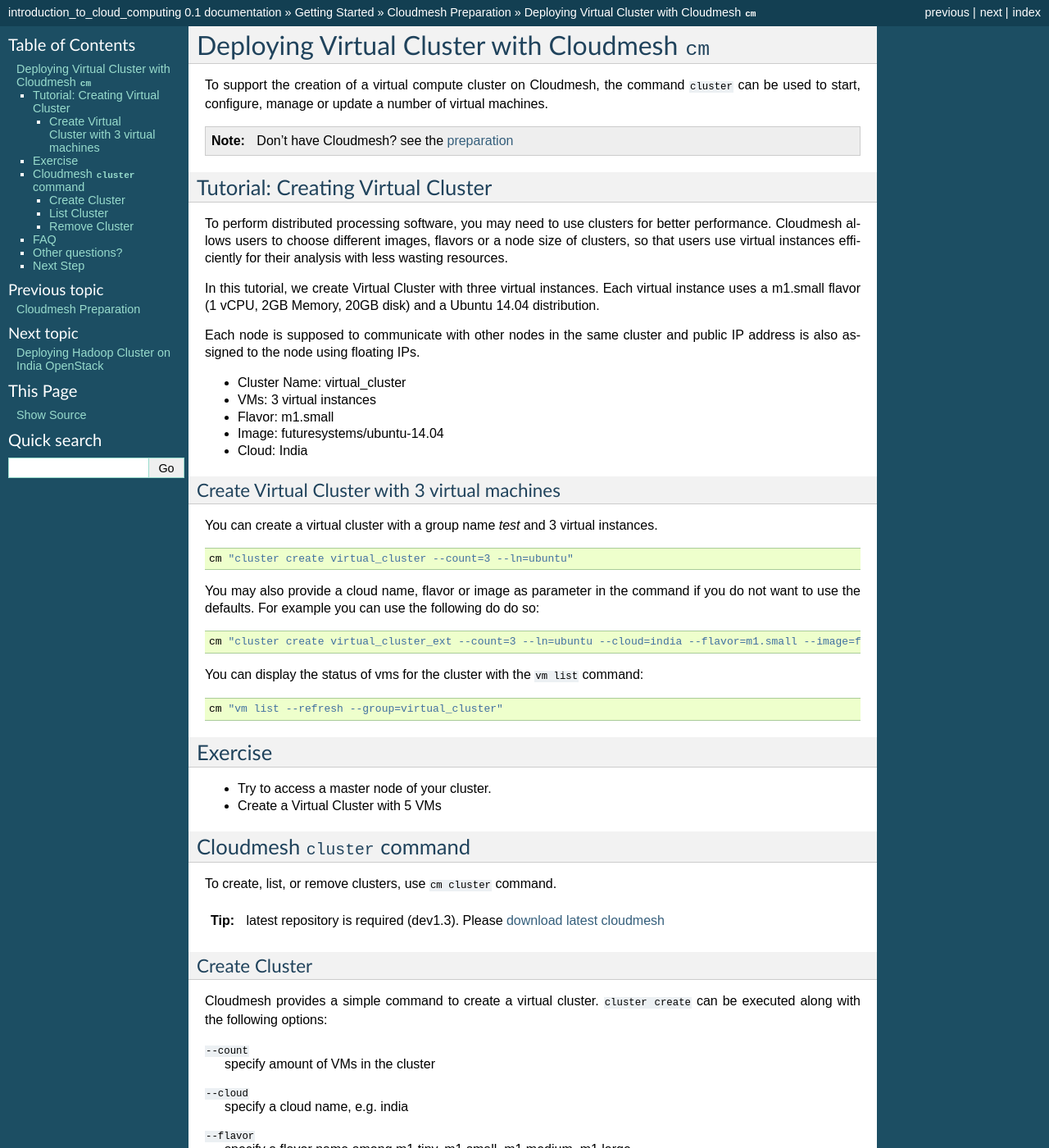
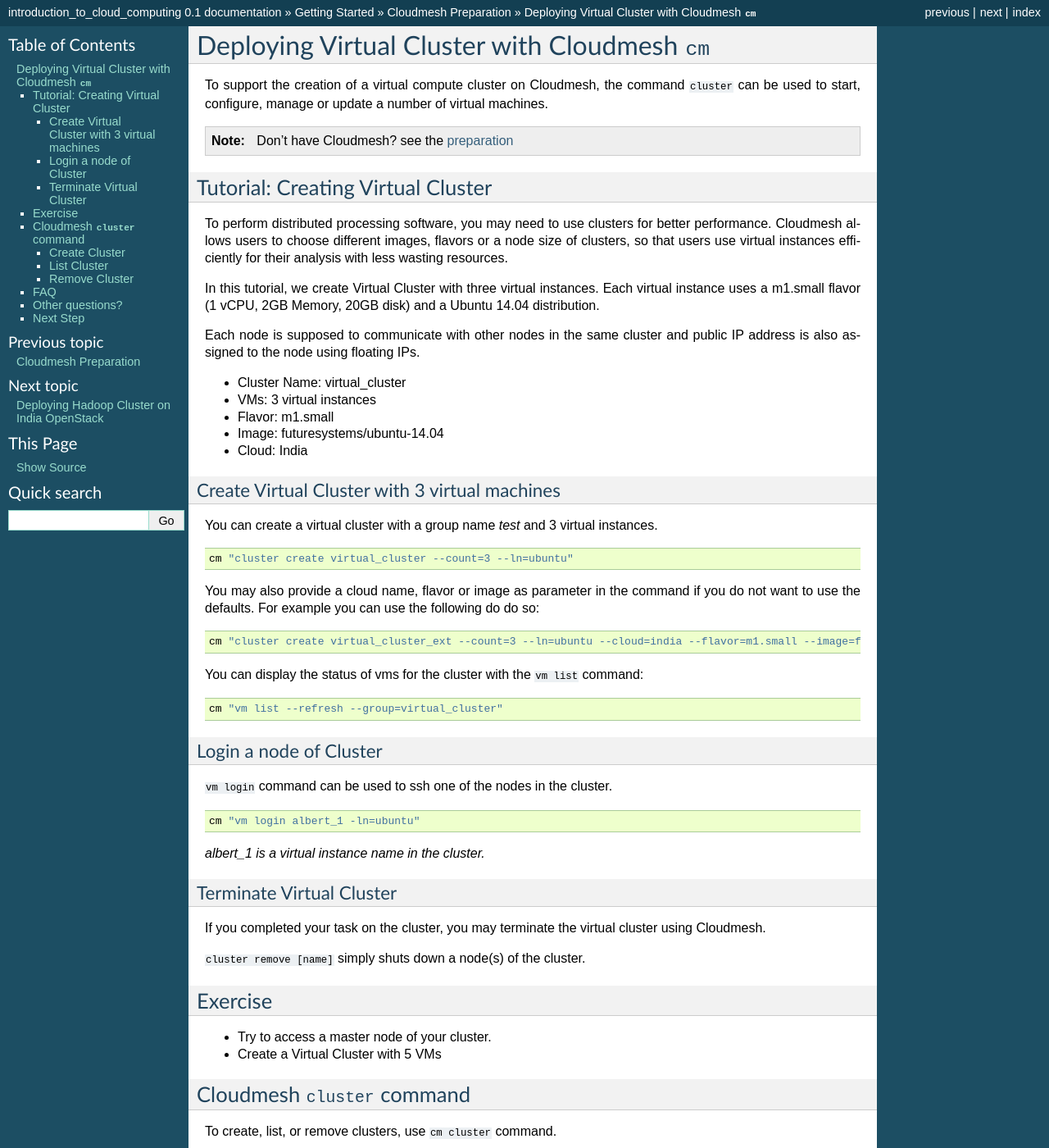
Before and after one commit to CourseMaterial/FutureSystems, a Sphinx documentation site: the page built from docs/source/virtual_cluster.rst, in a window 1280 px wide and 1400 px high. Shown: the whole window at 82% size. Built offline with Sphinx 7.4.7, drawn with Linux system fonts in a browser that asks for light colours.

Commit message:
description for virtual cluster

```diff
--- a/docs/source/virtual_cluster.rst
+++ b/docs/source/virtual_cluster.rst
@@ -51,6 +51,24 @@
 .. code:: python
 
     cm "vm list --refresh --group=virtual_cluster"
+
+Login a node of Cluster
+~~~~~~~~~~~~~~~~~~~~~~~~~~
+
+``vm login`` command can be used to ssh one of the nodes in the cluster.
+
+.. code:: python
+
+    cm "vm login albert_1 -ln=ubuntu"
+
+*albert_1 is a virtual instance name in the cluster.*
+
+Terminate Virtual Cluster
+~~~~~~~~~~~~~~~~~~~~~~~~~~~
+
+If you completed your task on the cluster, you may terminate the virtual cluster using Cloudmesh.
+
+``cluster remove [name]`` simply shuts down a node(s) of the cluster.
 
 Exercise
 ---------
```
